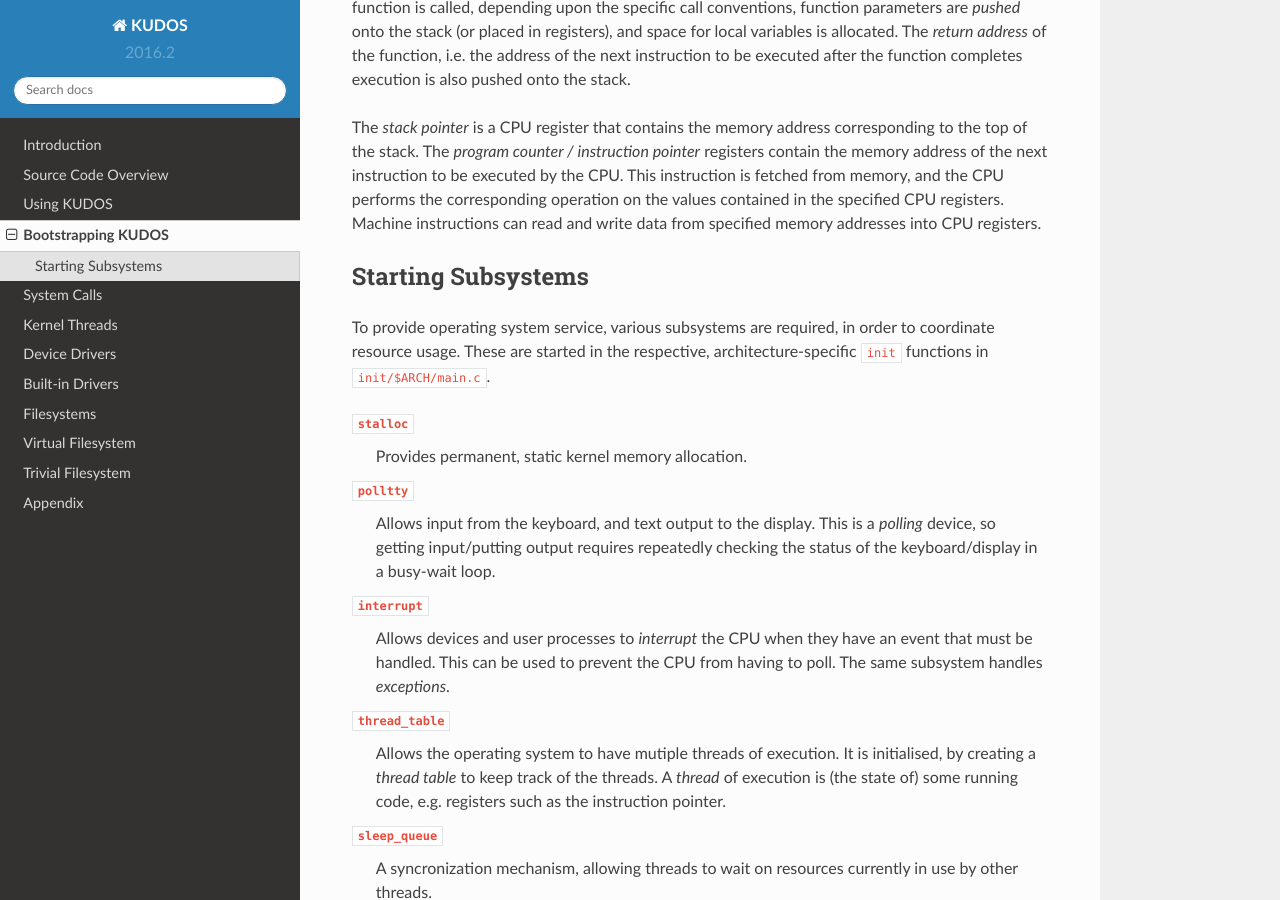
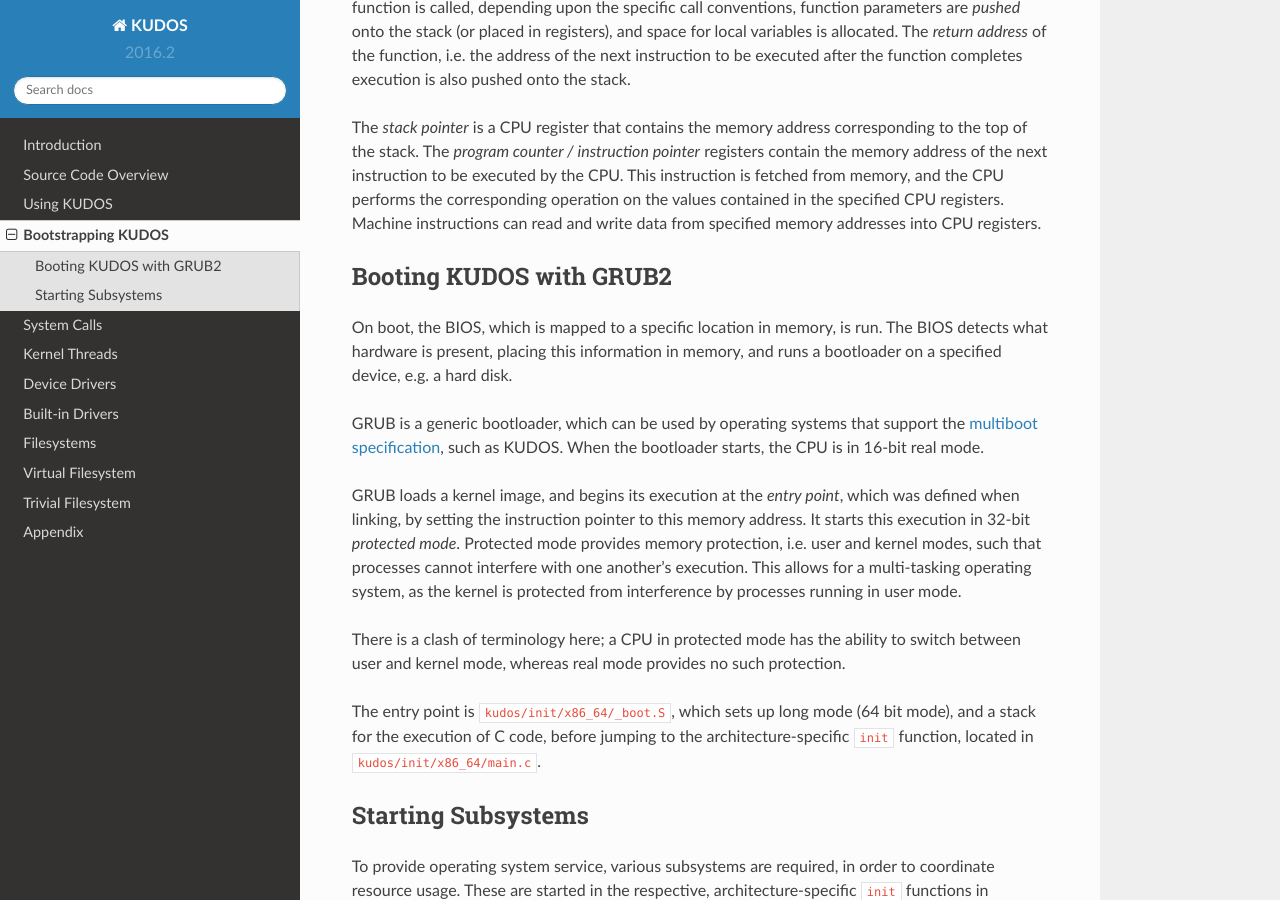
Before and after one commit to DIKU-EDU/kudos, a Sphinx documentation site: the page built from docs/bootstrapping-kudos.rst, in a window 1280 px wide and 900 px high, scrolled down 476 px. Built offline with Sphinx 7.4.7 and the Read the Docs theme 2.0.0, drawn with Linux system fonts in a browser that asks for light colours.

Commit message:
Explain how KUDOS boots in GRUB2

```diff
--- a/docs/bootstrapping-kudos.rst
+++ b/docs/bootstrapping-kudos.rst
@@ -59,6 +59,35 @@
 ..
 .. Once the init stack has been set up, we can jump to the ``init`` function in
 .. the (still) architecture-specific ``main.c``.
+
+Booting KUDOS with GRUB2
+------------------------
+
+On boot, the BIOS, which is mapped to a specific location in memory, is run.
+The BIOS detects what hardware is present, placing this information in memory,
+and runs a bootloader on a specified device, e.g. a hard disk.
+
+GRUB is a generic bootloader, which can be used by operating systems that
+support the `multiboot specification
+<https://www.gnu.org/software/grub/manual/multiboot/multiboot.html>`_, such as
+KUDOS. When the bootloader starts, the CPU is in 16-bit real mode.
+
+GRUB loads a kernel image, and begins its execution at the *entry point*, which
+was defined when linking, by setting the instruction pointer to this memory
+address. It starts this execution in 32-bit *protected mode*. Protected mode
+provides memory protection, i.e. user and kernel modes, such that processes
+cannot interfere with one another's execution. This allows for a multi-tasking
+operating system, as the kernel is protected from interference by processes
+running in user mode.
+
+There is a clash of terminology here; a CPU in protected mode has the ability
+to switch between user and kernel mode, whereas real mode provides no such
+protection.
+
+The entry point is ``kudos/init/x86_64/_boot.S``, which sets up long mode (64
+bit mode), and a stack for the execution of C code, before jumping to the
+architecture-specific ``init`` function, located in
+``kudos/init/x86_64/main.c``.
 
 Starting Subsystems
 -------------------
```
